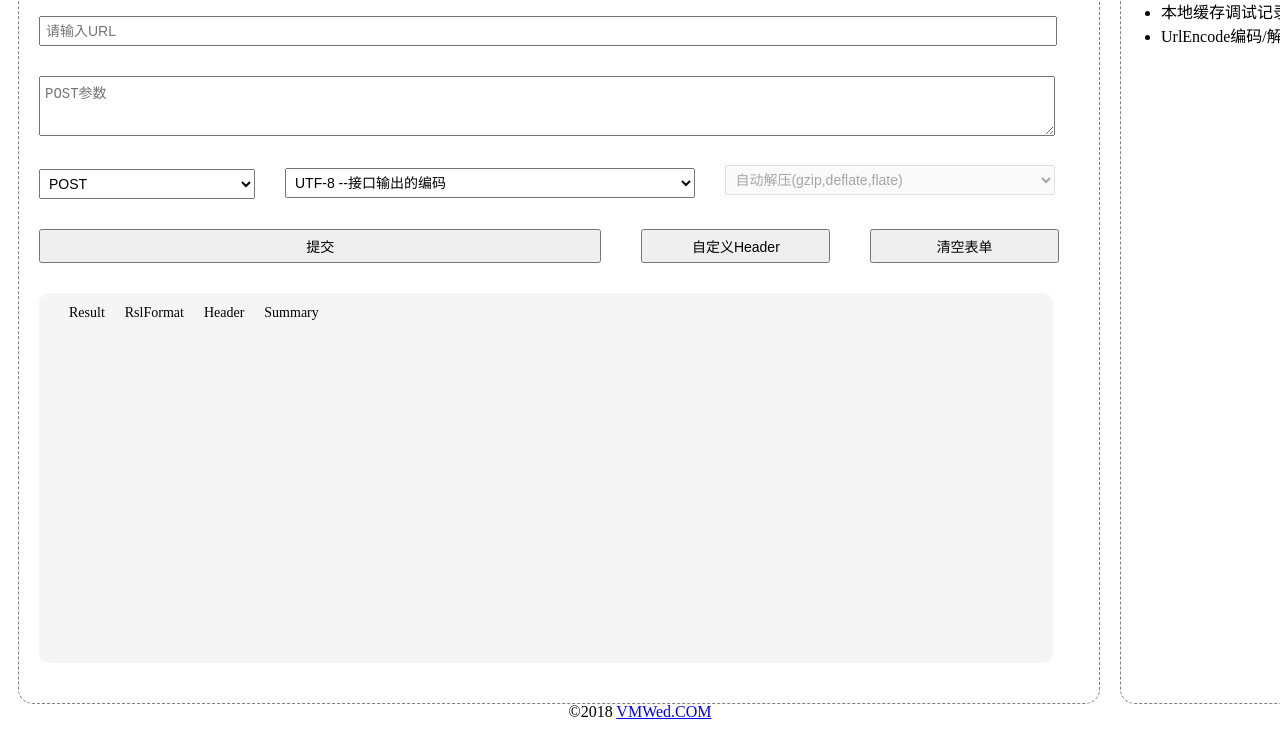
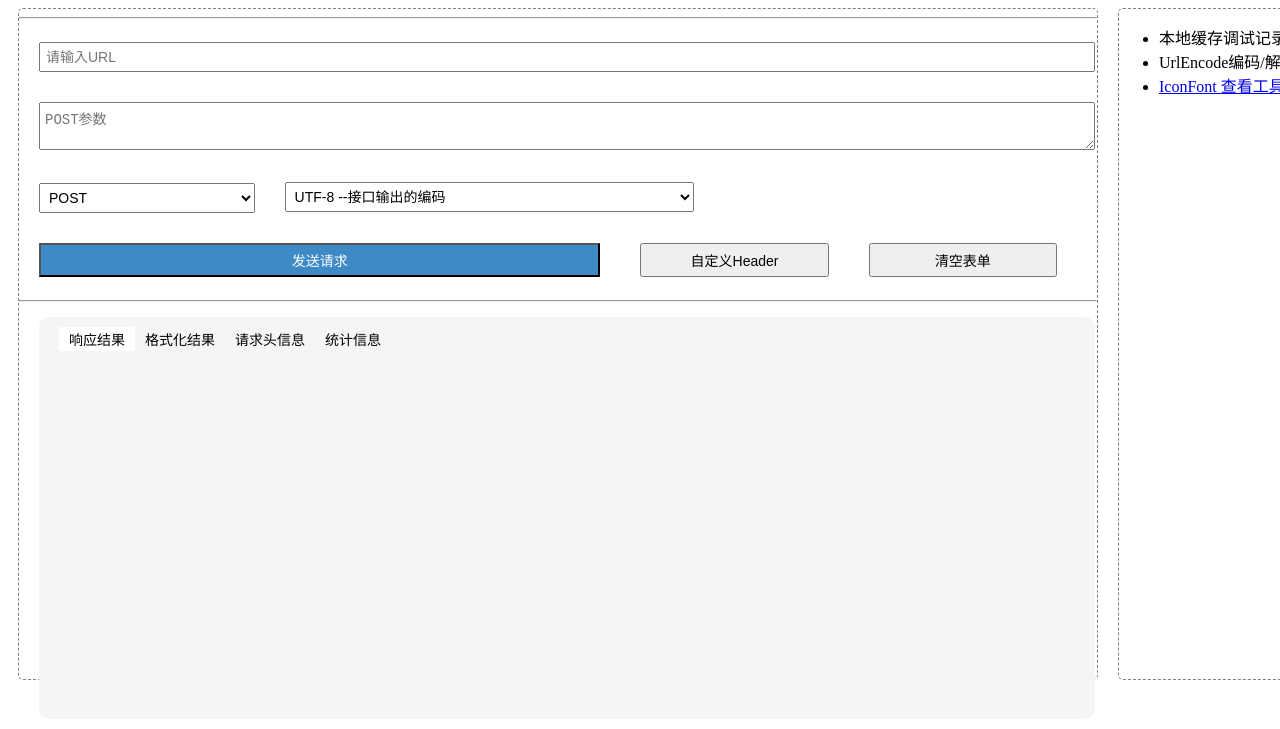
Before and after one commit to C0618C/DevNTool, a plain HTML site: page HttpTest.html in a window 1280 px wide. Shown: the part 81-810 px from the top of the page. Drawn offline with Linux system fonts and the light colour scheme.

Commit message:
优化样式

```diff
--- a/HttpTest.html
+++ b/HttpTest.html
@@ -4,8 +4,9 @@
 <head>
     <title>接口调试工具</title>
     <style>
+        *{box-sizing: border-box;}
         #main{
-            height: 45rem;
+            height:84vh;position: relative;
         }
         .flexMe {
             display: flex;
@@ -15,7 +16,7 @@
             width:100%;
         }
         .col{
-            border:1px dashed gray;height: 100%;border-radius: 15px 15px;
+            border:1px dashed gray;height: 100%;border-radius: 5px 5px;
             flex-grow: 2;margin: 10px 10px;min-width: 200px;
         }
         .main-col{
@@ -25,10 +26,12 @@
             font-size: 14px;
             padding: 5px 5px;
             margin: 15px 20px;
-            width: 93%;
+            width: 98%;
         }
+        .auto-zoom{height: 48px;}
+        .auto-zoom:focus{height: 250px;}
         #result{
-            background-color: #F5F5F5;height: 50%;border-radius: 10px 10px;overflow-x: auto;
+            background-color: #F5F5F5;height: 60%;border-radius: 10px 10px;overflow-x: auto;position: relative;
         }
         #result .rsl_board{display: none;}
         #result #rsl_response{display: block;}
@@ -39,6 +42,8 @@
         #result .rsl_menu li{
             padding: 2px 10px;list-style: none;cursor: pointer;
         }
+        #result .rsl_menu .active{background-color: #fff;}
+        .copyright{margin-top: 2vh;}
 
 .webkit-scrollbar::-webkit-scrollbar {
     width: 9px;
@@ -70,14 +75,14 @@
 </head>
 
 <body class="webkit-scrollbar">
-    <div style="text-align:center;"><h3>接口调试工具</h3></div>
+    <div style="text-align:center;"><h1>接口调试工具</h1></div>
     <div id="main" class="flexMe">
         <div class="col main-col">
             <hr />
             <form id="form1" enctype="application/x-www-form-urlencoded">
                 <input name="target_url" type="text" placeholder="请输入URL" class="form-control" />
 
-                <textarea name="target_param" class="form-control" placeholder="POST参数" rows="3"></textarea>
+                <textarea name="target_param" class="form-control auto-zoom" placeholder="POST参数" rows="3"></textarea>
                 <textarea id="headerInfo" name="headerInfo" class="form-control" placeholder="自定义Header" rows="3" style="display:none;"></textarea>
                 <div>
                     <select name="proxy_type" id="proxy_type" class="form-control" style="margin-top:14px;float:left;width:20%">
@@ -90,30 +95,31 @@
                         <option value="patch">PATCH</option>
                         <option value="options">OPTIONS</option>
                     </select>
-                    <select name="code" id="code" class="form-control" style="margin-top:13px;margin-left:10px;float:left;width:38%">
+                    <select name="code" id="code" class="form-control" style="margin-top:13px;margin-left:10px;float:left;width:38%;">
                         <option value="utf8">UTF-8 --接口输出的编码</option>
                         <option value="gbk">GBk --接口输出的编码</option>
                         <option value="gb2312">GB2312 --接口输出的编码</option>
                     </select>
-                    <select name="iscompress" id="iscompress" class="form-control" disabled="disabled" style="margin-top:10px;margin-left:10px;float:left;width:30.5%">
+                    <select name="iscompress" id="iscompress" class="form-control" disabled="disabled" style="margin-top:10px;margin-left:10px;float:left;width:30.5%;display: none;">
                         <option value="1">自动解压(gzip,deflate,flate)</option>
                         <option value="2">不解压</option>
                     </select>
                 </div>
                 <div class="flexMe">
-                    <button type="button" id="btn" class="form-control" style="flex-grow: 6;width:60%">提交</button>
+                    <button type="button" id="btn" class="form-control" style="flex-grow: 6;width:60%;background-color: #3d8ac7;color: white;">发送请求</button>
                     <button type="button" id="hightForm" class="form-control" style="flex-grow: 1;width: 20%;">自定义Header</button>
                     <button type="reset" id="clearform" class="form-control" style="flex-grow: 1;width: 20%;margin-right: 40px;">清空表单</button>
                 </div>
             </form>
+            <hr />
 
-            <div id="result" class="form-control">
+            <div id="result" class="form-control webkit-scrollbar">
                 <div class="rsl_menu">
                     <ul class="flexMe">
-                        <li id="Rsl_r" data-target="rsl_response">Result</li>
-                        <li id="Rsl_f" data-target="rsl_format">RslFormat</li>
-                        <li id="Rsl_h" data-target="rsl_header">Header</li>
-                        <li id="Rsl_s" data-target="rsl_summary">Summary</li>
+                        <li id="Rsl_r" data-target="rsl_response" class="active">响应结果</li>
+                        <li id="Rsl_f" data-target="rsl_format">格式化结果</li>
+                        <li id="Rsl_h" data-target="rsl_header">请求头信息</li>
+                        <li id="Rsl_s" data-target="rsl_summary">统计信息</li>
                     </ul>
                 </div>
                 <div class="rsl_board" id="rsl_response"></div>
@@ -126,16 +132,18 @@
             <ul>
                 <li>本地缓存调试记录</li>
                 <li>UrlEncode编码/解码</li>
+                <li><a href="IconFontViewer.html" target="_blank">IconFont 查看工具</a></li>
             </ul>
         </div>
     </div>
-    <div style="text-align: center;">
-        &copy;2018 <a href="//www.vmwed.com">VMWed.COM</a>
+    <div style="text-align: center;" class="copyright">
+        &copy;2018 <a href="http://www.vmwed.com">VMWed.COM</a>
     </div>
 
 </body>
 </body>
 <script>
+    //自定义header按钮点击
     document.getElementById("hightForm").addEventListener("click", function (event) {
         var h = document.getElementById("headerInfo");
         var dpl = h.style.display;
@@ -151,7 +159,7 @@
             ,headers:{"Content-type":"application/x-www-four-urlencoded;charset=UTF-8"}
         };
 
-        console.log(d);
+        console.log("请求信息:",d);
         Ajax("/Plugin/Proxy",d);
 
         document.getElementById("rsl_response").innerText = 'loading...';
@@ -161,7 +169,11 @@
         return false;
     });
 
+    //结果显示页签的切换
     function ResultSwitch(e){
+        document.querySelector(".rsl_menu .active")?.removeAttribute("class");
+        this.setAttribute("class","active");
+
         var tg = this.getAttribute("data-target");
         var b = document.getElementsByClassName("rsl_board");
         for(var i=0;i< b.length;i++){
```
